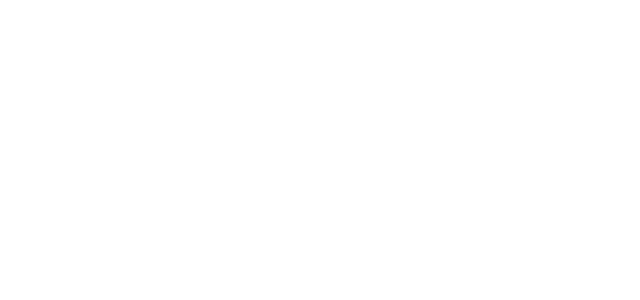
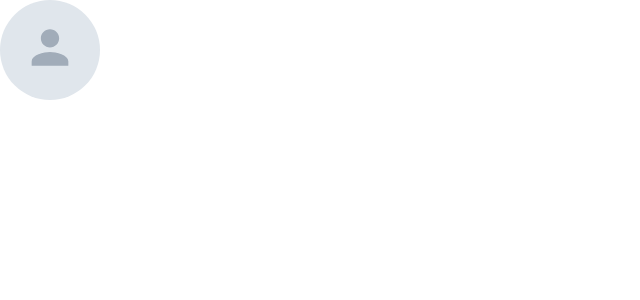
Before and after one commit to VladaGaravaya/PeerRewards, a React (Create React App) app: page / in a window 1280 px wide. Shown: the top 300 px of the page, without its empty margins (0-640 px from the left). Built offline with nearby package versions, Linux system fonts and the light colour scheme.

Commit message:
add user icon

```diff
--- a/package.json
+++ b/package.json
@@ -4,6 +4,7 @@
   "private": true,
   "dependencies": {
     "@material-ui/core": "^4.11.4",
+    "@material-ui/icons": "^4.11.2",
     "@testing-library/jest-dom": "^5.12.0",
     "@testing-library/react": "^11.2.7",
     "@testing-library/user-event": "^12.8.3",
--- /dev/null
+++ b/src/components/UserIcon/index.tsx
@@ -0,0 +1,39 @@
+import { makeStyles } from '@material-ui/core';
+import PersonSharpIcon from '@material-ui/icons/PersonSharp';
+
+const useStyles = makeStyles({
+    userIconSmall: {
+        borderRadius: 30,
+        width: 30,
+        height: 30,
+        backgroundColor: "#e0e6ec",
+    },
+    userIconLarge: {
+        borderRadius: 100,
+        width: 100,
+        height: 100,
+        backgroundColor: "#e0e6ec",
+    },
+    icon: {
+        color: "#a1acb9",
+        width: "100%",
+        height: "55%",
+        marginTop: "20%",
+    },
+});
+
+interface UserIconProps {
+    size: 'small' | 'large';
+}
+
+const UserIcon = ({ size }: UserIconProps) => {
+    const classes = useStyles();
+
+    return (
+        <div className={size === 'small' ? classes.userIconSmall : classes.userIconLarge}>
+            <PersonSharpIcon className={classes.icon} />
+        </div>
+    );
+};
+
+export default UserIcon;
--- a/src/components/UserInfo/index.tsx
+++ b/src/components/UserInfo/index.tsx
@@ -1,6 +1,24 @@
+import { makeStyles } from "@material-ui/core";
+import React from "react";
+import { UserIcon } from "..";
+
+const useStyles = makeStyles({
+    userIconWrapp: {
+        borderRadius: 30,
+        width: 30,
+        height: 30,
+    },
+    icon: {
+
+    },
+});
+
 const UserInfo = () => {
+    const classes = useStyles();
     return (
-        <div />
+        <div>
+            <UserIcon size="large" />
+        </div>
     );
 };
 
--- a/src/components/index.ts
+++ b/src/components/index.ts
@@ -1,4 +1,5 @@
 import FeedAndMyRewards from './FeedAndMyRewards';
 import UserInfo from './UserInfo';
+import UserIcon from './UserIcon';
 
-export { FeedAndMyRewards, UserInfo };
+export { FeedAndMyRewards, UserInfo, UserIcon };
```
Also changed, not shown: 1 other file (tests, documents, lock files or other folders).
